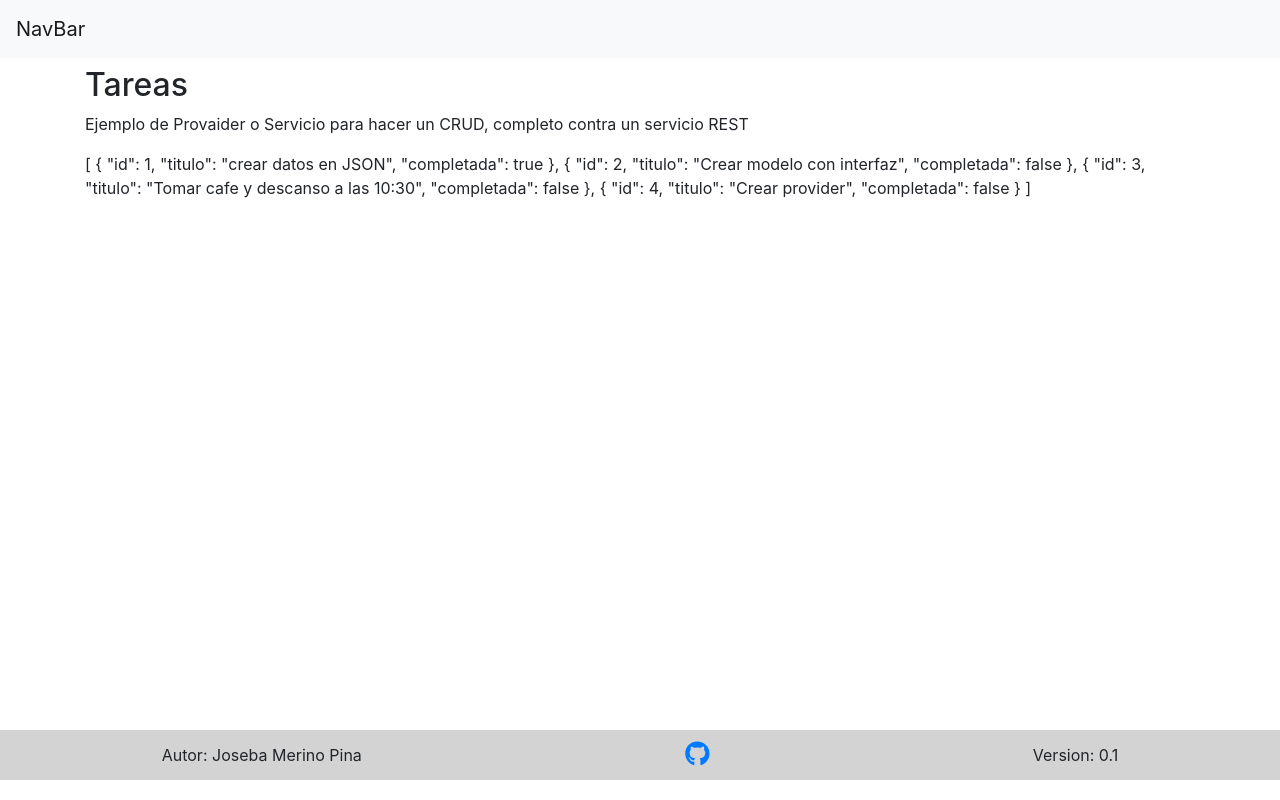
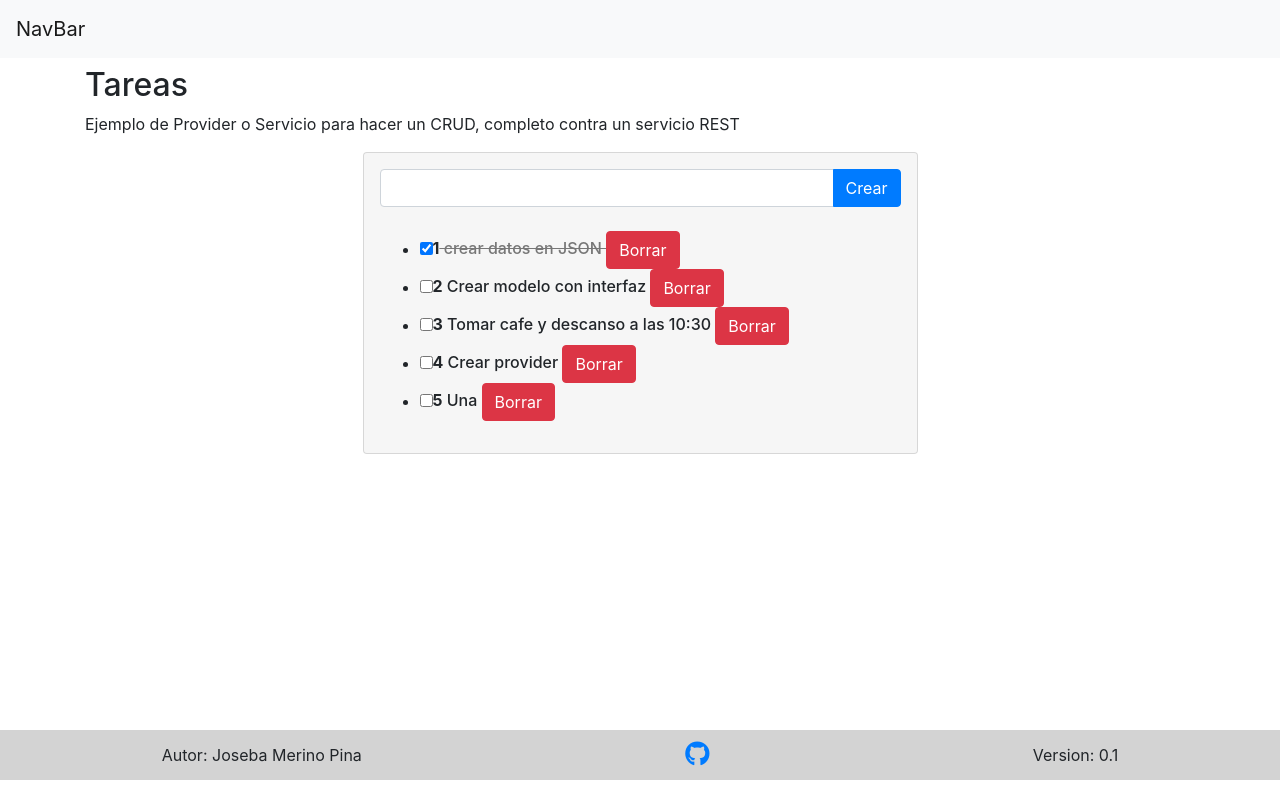
Before and after one commit to JosebaMerino/AngularIpartek, an Angular app: page /tareas in a window 1280 px wide. Built offline with nearby package versions, Linux system fonts and the light colour scheme; data requests are answered from the project's data file.

Commit message:
Crear tareas

```diff
--- a/db.json
+++ b/db.json
@@ -18,6 +18,11 @@
     {
       "id": 4,
       "titulo": "Crear provider",
+      "completada": false
+    },
+    {
+      "id": 5,
+      "titulo": "Una",
       "completada": false
     }
   ],
--- a/src/app/paginas/tareas/tareas.component.html
+++ b/src/app/paginas/tareas/tareas.component.html
@@ -1,4 +1,29 @@
+<!-- https://www.lavanguardia.com/r/GODO/LV/p6/WebSite/2019/08/26/Recortada/img_mrius_20190826-141857_imagenes_lv_terceros_procrastinar_1-kp3F-U464261375072SwH-992x558@LaVanguardia-Web.jpg -->
 <h2> Tareas </h2>
-<p> Ejemplo de Provaider o Servicio para hacer un CRUD, completo contra un servicio REST </p>
+<p> Ejemplo de Provider o Servicio para hacer un CRUD, completo contra un servicio REST </p>
 
-{{ tareas | json }}
+<div class="container">
+  <div class="row justify-content-center">
+    <div class="col-6 card p-3" style="background-color: rgba(128, 128, 128, 0.075);">
+
+      <div class="input-group mb-4">
+        <input class="form-control" type="text" [(ngModel)]="nuevaTarea">
+        <div class="input-group-append">
+          <button class="btn btn-primary" (click)="crearTarea(nuevaTarea)"> Crear </button>
+        </div>
+      </div>
+
+      <ul>
+        <li *ngFor="let tarea of tareas">
+          <input type="checkbox" [checked]="tarea.completada" (click)="editarEstado(tarea)">
+          <b>{{ tarea.id }}</b>
+          <span class="titulo {{(tarea.completada)? 'completada': ''}}">
+            {{ tarea.titulo }}
+          </span>
+          <button (click)="borrarTarea(tarea)" class="btn btn-danger"> Borrar </button>
+        </li>
+      </ul>
+
+    </div>
+  </div>
+</div>
--- a/src/app/paginas/tareas/tareas.component.scss
+++ b/src/app/paginas/tareas/tareas.component.scss
@@ -0,0 +1,10 @@
+li {
+  .titulo {
+    font-weight: 500;
+  }
+
+  .completada {
+    text-decoration: line-through;
+    color: rgb(119, 119, 119);
+  }
+}
--- a/src/app/paginas/tareas/tareas.component.ts
+++ b/src/app/paginas/tareas/tareas.component.ts
@@ -1,6 +1,7 @@
 import { Component, OnInit } from '@angular/core';
 import { Tarea } from 'src/app/model/tarea';
 import { TareasService } from 'src/app/services/tareas.service';
+import { ThrowStmt } from '@angular/compiler';
 
 @Component({
   selector: 'app-tareas',
@@ -10,22 +11,76 @@ import { TareasService } from 'src/app/services/tareas.service';
 export class TareasComponent implements OnInit {
 
   tareas: Array<Tarea>;
+  nuevaTarea: string;
 
   constructor(private servicioTarea: TareasService) {
     console.trace('TareasComponent constructor');
     this.tareas = []; // Inicializar el array
+    this.nuevaTarea = '';
   } // constructor
 
   ngOnInit() {
     console.trace('TareasComponent ngOnInit');
 
     // llamar al service para obtener tareas
+    this.cargarTareas();
+  } // ngOnInit
+  editarEstado(tarea: Tarea) {
+    console.debug('Click %o', tarea);
+    tarea.completada = !tarea.completada;
+
+    this.servicioTarea.modificar(tarea).subscribe(
+      () => {
+        this.cargarTareas();
+      }
+    );
+  }// editarEstado
+
+  /**
+   * Llama al servicio para cargar todas las tareas. Nos va ha servir para refrescar la lista
+   */
+  private cargarTareas(): void {
+    console.trace('cargarTareas');
     this.servicioTarea.listar().subscribe(
       datos => {
-        console.debug('Datos recibidos: %o', datos);
+        console.debug('Datos recibidos:');
+        console.table(datos);
         this.tareas = datos;
       }
     );
-  } // ngOnInit
+  }// cargarTareas
+
+  borrarTarea(tarea: Tarea) {
+    console.debug(`Borrar tarea: %o`, tarea);
+
+    const borrar = confirm('¿Desea borrar la tarea?');
+
+    if(borrar){
+      this.servicioTarea.eliminar(tarea.id).subscribe(
+        () => {
+          console.trace('Borrada tarea');
+          this.cargarTareas();
+        }
+      );
+    } else {
+      console.trace('no se ha querido borrar la tarea');
+    }
+  } // borrarTarea
+
+  crearTarea(nuevaTarea) {
+
+    console.debug('Crear nueva tarea: %s', nuevaTarea);
+    const tarea: Tarea = new Tarea();
+    tarea.titulo = nuevaTarea;
+    this.servicioTarea.crear(tarea).subscribe(
+      dato => {
+        console.trace('Tarea creada %o', dato);
+        this.cargarTareas();
+        this.nuevaTarea = '';
+      }
+    );
+  }// crearTarea
+
+
 
 }
--- a/src/app/services/tareas.service.ts
+++ b/src/app/services/tareas.service.ts
@@ -14,21 +14,27 @@ export class TareasService implements ITareasService {
     console.trace('TareasService constructor');
   } // constructor
 
-  listar(): Observable<any> {
+  listar(): Observable<Tarea[]> {
     const url = 'http://localhost:3000/tareas';
     console.debug(`GET ${url}`);
-    return this.http.get(url);
+    return this.http.get<Tarea[]>(url);
   }
   detalle(id: number): Observable<Tarea> {
     throw new Error("Method not implemented.");
   }
   crear(tarea: Tarea): Observable<Tarea> {
-    throw new Error("Method not implemented.");
+    const url = `http://localhost:3000/tareas`;
+    console.debug('POST %s %o', url, tarea);
+    return this.http.post<Tarea>(url, tarea);
   }
   modificar(tarea: Tarea): Observable<Tarea> {
-    throw new Error("Method not implemented.");
+    const url = `http://localhost:3000/tareas/${tarea.id}`;
+    console.debug(`PUT %s tarea %o`, url, tarea);
+    return this.http.put<Tarea>(url, tarea);
   }
   eliminar(id: number): Observable<Tarea> {
-    throw new Error("Method not implemented.");
+    const url = `http://localhost:3000/tareas/${id}`;
+    console.debug(`DELETE ${url}`);
+    return this.http.delete<Tarea>(url);
   }
 } // TareasService
```
